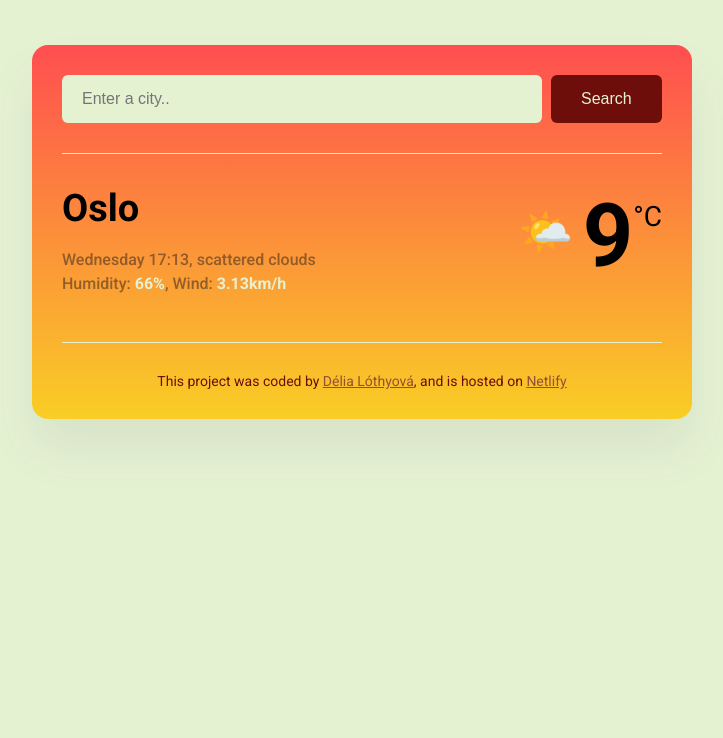
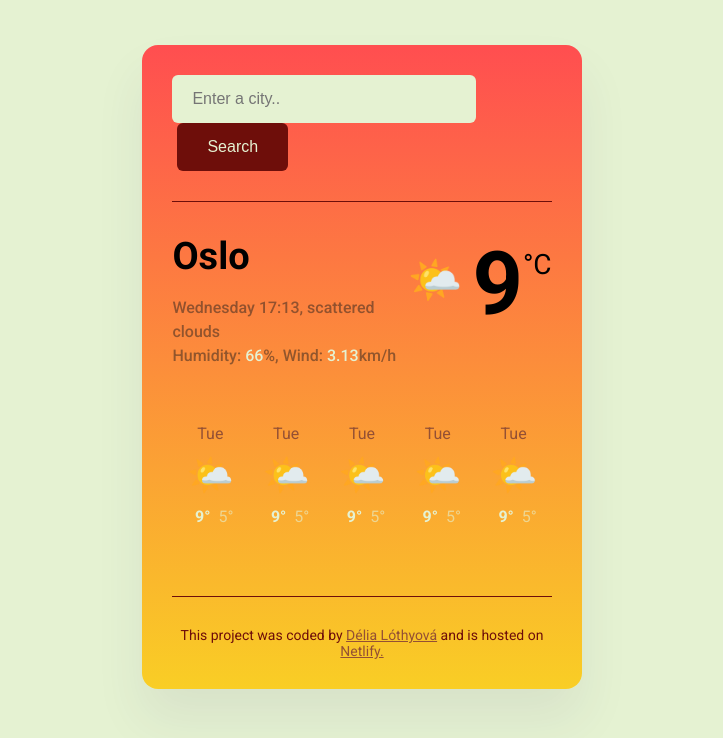
Before and after one commit to D3l14936/WeatherApp, a plain HTML site: page index.html in a window 1280 px wide. Shown: the whole page, without its empty margins (278-1001 px from the left). Drawn offline with nearby package versions, Linux system fonts and the light colour scheme; no server answers.

Commit message:
Added HTML and CSS base for forecast

```diff
--- a/index.html
+++ b/index.html
@@ -33,22 +33,64 @@
             <p class="weather-app-details">
               <span id="current-time"></span>, <span id="current-condition">scattered clouds</span>
               <br />
-              Humidity: <strong> <span id="humidity">66</span>%</strong>, Wind: <strong> <span id="wind">3.13</span>km/h</strong>
+              Humidity: <span id="humidity">66</span>%, Wind: <span id="wind">3.13</span>km/h
             </p>
           </div>
           <div class="weather-app-temperature-container">
             <div class="weather-app-icon" id="icon">🌤️</div>
             <div class="weather-app-temperature" id="temperature">9</div>
-            <div class="weatehr-app-unit">°C</div>
+            <div class="weather-app-unit">°C</div>
+          </div>
+        </div>
+        <div class="weather-forecast">
+          <div class="forecast-day">
+            <div class="forecast-day-name">Tue</div>
+            <div class="forecast-icon">🌤️</div>
+            <div class="forecast-temperature">
+              <div class="forecast-temp-day">9°</div>
+              <div class="forecast-temp-night">5°</div>
+            </div>
+          </div>
+          <div class="forecast-day">
+            <div class="forecast-day-name">Tue</div>
+            <div class="forecast-icon">🌤️</div>
+            <div class="forecast-temperature">
+              <div class="forecast-temp-day">9°</div>
+              <div class="forecast-temp-night">5°</div>
+            </div>
+          </div>
+          <div class="forecast-day">
+            <div class="forecast-day-name">Tue</div>
+            <div class="forecast-icon">🌤️</div>
+            <div class="forecast-temperature">
+              <div class="forecast-temp-day">9°</div>
+              <div class="forecast-temp-night">5°</div>
+            </div>
+          </div>
+          <div class="forecast-day">
+            <div class="forecast-day-name">Tue</div>
+            <div class="forecast-icon">🌤️</div>
+            <div class="forecast-temperature">
+              <div class="forecast-temp-day">9°</div>
+              <div class="forecast-temp-night">5°</div>
+            </div>
+          </div>
+          <div class="forecast-day">
+            <div class="forecast-day-name">Tue</div>
+            <div class="forecast-icon">🌤️</div>
+            <div class="forecast-temperature">
+              <div class="forecast-temp-day">9°</div>
+              <div class="forecast-temp-night">5°</div>
+            </div>
           </div>
         </div>
       </main>
     <footer>
       This project was coded by
       <a href="https://github.com/D3l14936/" target="_blank">Délia Lóthyová</a
-      >, and is hosted on
+      > and is hosted on
       <a href="https://ldsweatherapp.netlify.app/" target="_blank"
-        >Netlify</a
+        >Netlify.</a
       >
     </footer>
     <script src="https://cdn.jsdelivr.net/npm/axios/dist/axios.min.js"></script>
--- a/src/style.css
+++ b/src/style.css
@@ -9,7 +9,7 @@ a {
 
 .weather-app {
   background: linear-gradient(#ff4e50, #f9ce25);
-  max-width: 600px;
+  max-width: 30%;
   margin: 45px auto;
   box-shadow: 0 30px 50px rgba(65, 50, 100, 0.08);
   border-radius: 16px;
@@ -17,7 +17,7 @@ a {
 }
 
 header {
-  border-bottom: 1px solid #e5f2d2;
+  border-bottom: 1px solid #6e0e0a;
   padding: 0 0 30px 0;
 }
 
@@ -62,7 +62,8 @@ main {
   font-weight: 500;
 }
 
-.weather-app-details strong {
+#humidity,
+#wind {
   color: #e5f2d2;
 }
 
@@ -81,13 +82,52 @@ main {
   font-weight: bold;
 }
 
-.weatehr-app-unit {
+.weather-app-unit {
   margin-top: 16px;
   font-size: 28px;
 }
 
+.weather-forecast {
+  display: flex;
+  justify-content: space-around;
+  margin: 20px 0;
+}
+
+.forecast-day {
+  display: flex;
+  flex-direction: column;
+  align-items: center;
+  margin: 20px 0;
+}
+
+.forecast-day-name {
+  font-size: 16px;
+  margin-bottom: 10px;
+  color: #945034;
+  margin-bottom: 10px;
+}
+
+.forecast-icon {
+  font-size: 38px;
+}
+
+.forecast-temperature {
+  display: flex;
+  justify-content: center;
+  margin-top: 10px;
+  color: #e5f2d2;
+}
+
+.forecast-temp-day {
+  font-weight: bold;
+  padding: 0 8px;
+}
+
+.forecast-temp-night {
+  opacity: 0.6;
+}
 footer {
-  border-top: 1px solid #e5f2d2;
+  border-top: 1px solid #6e0e0a;
   padding: 30px 0 0 0;
   text-align: center;
   font-size: 14px;
```
